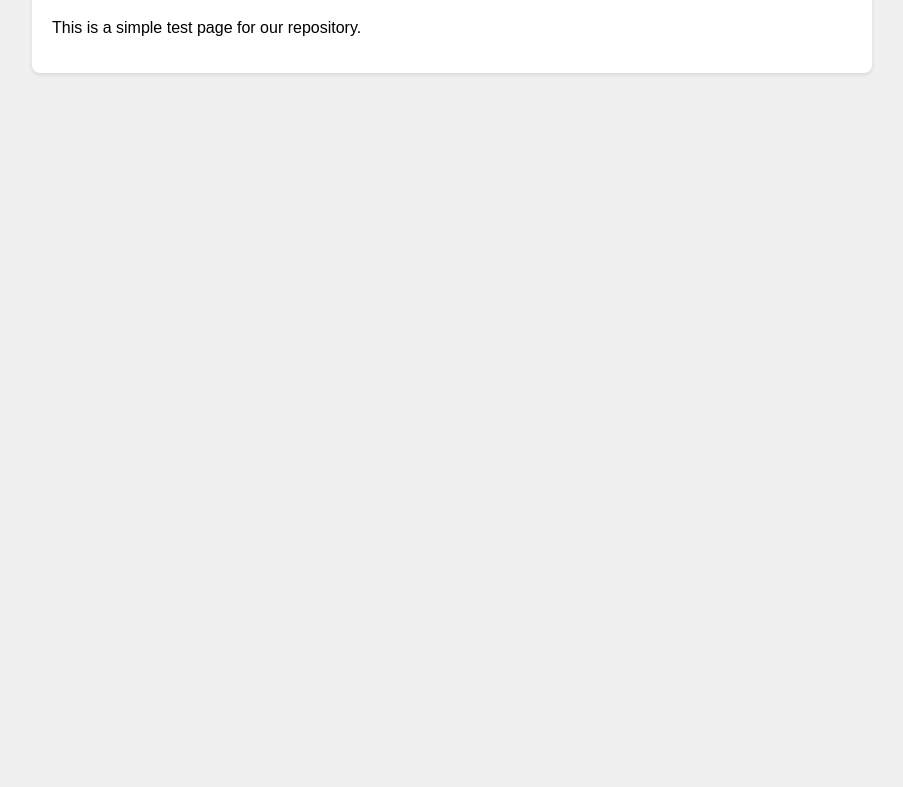
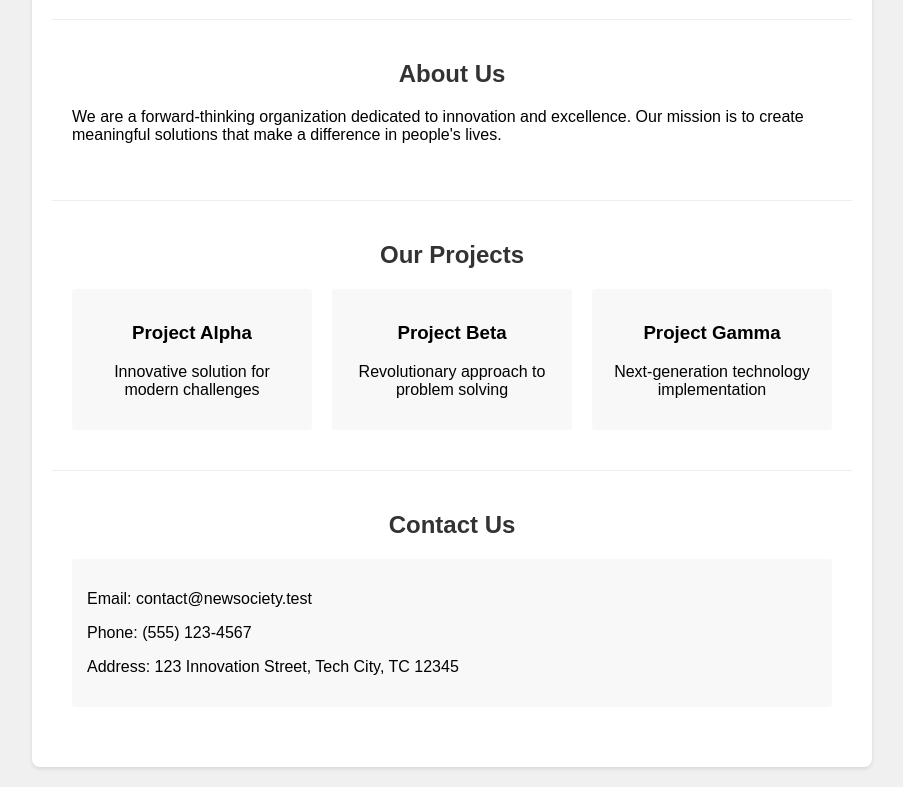
Before and after one commit to quincygoinbaz/new-society-test, a plain HTML site: page index.html in a window 1280 px wide. Shown: the part 101-888 px from the top of the page, without its empty margins (188-1091 px from the left). Before the commit the page ends 800 px from the top, so only its background shows below. Drawn offline with Linux system fonts and the light colour scheme.

Commit message:
Add more content sections to homepage

```diff
--- a/index.html
+++ b/index.html
@@ -19,8 +19,31 @@
             border-radius: 8px;
             box-shadow: 0 2px 4px rgba(0,0,0,0.1);
         }
-        h1 {
+        h1, h2 {
             color: #333;
+            text-align: center;
+        }
+        .section {
+            margin: 20px 0;
+            padding: 20px;
+            border-top: 1px solid #eee;
+        }
+        .contact-info {
+            background-color: #f8f8f8;
+            padding: 15px;
+            border-radius: 4px;
+            margin-top: 20px;
+        }
+        .projects {
+            display: grid;
+            grid-template-columns: repeat(auto-fit, minmax(200px, 1fr));
+            gap: 20px;
+            margin-top: 20px;
+        }
+        .project-card {
+            background-color: #f8f8f8;
+            padding: 15px;
+            border-radius: 4px;
             text-align: center;
         }
     </style>
@@ -28,7 +51,38 @@
 <body>
     <div class="container">
         <h1>Welcome to New Society Test</h1>
-        <p>This is a simple test page for our repository.</p>
+
+        <div class="section">
+            <h2>About Us</h2>
+            <p>We are a forward-thinking organization dedicated to innovation and excellence. Our mission is to create meaningful solutions that make a difference in people's lives.</p>
+        </div>
+
+        <div class="section">
+            <h2>Our Projects</h2>
+            <div class="projects">
+                <div class="project-card">
+                    <h3>Project Alpha</h3>
+                    <p>Innovative solution for modern challenges</p>
+                </div>
+                <div class="project-card">
+                    <h3>Project Beta</h3>
+                    <p>Revolutionary approach to problem solving</p>
+                </div>
+                <div class="project-card">
+                    <h3>Project Gamma</h3>
+                    <p>Next-generation technology implementation</p>
+                </div>
+            </div>
+        </div>
+
+        <div class="section">
+            <h2>Contact Us</h2>
+            <div class="contact-info">
+                <p>Email: contact@newsociety.test</p>
+                <p>Phone: (555) 123-4567</p>
+                <p>Address: 123 Innovation Street, Tech City, TC 12345</p>
+            </div>
+        </div>
     </div>
 </body>
 </html>
```
